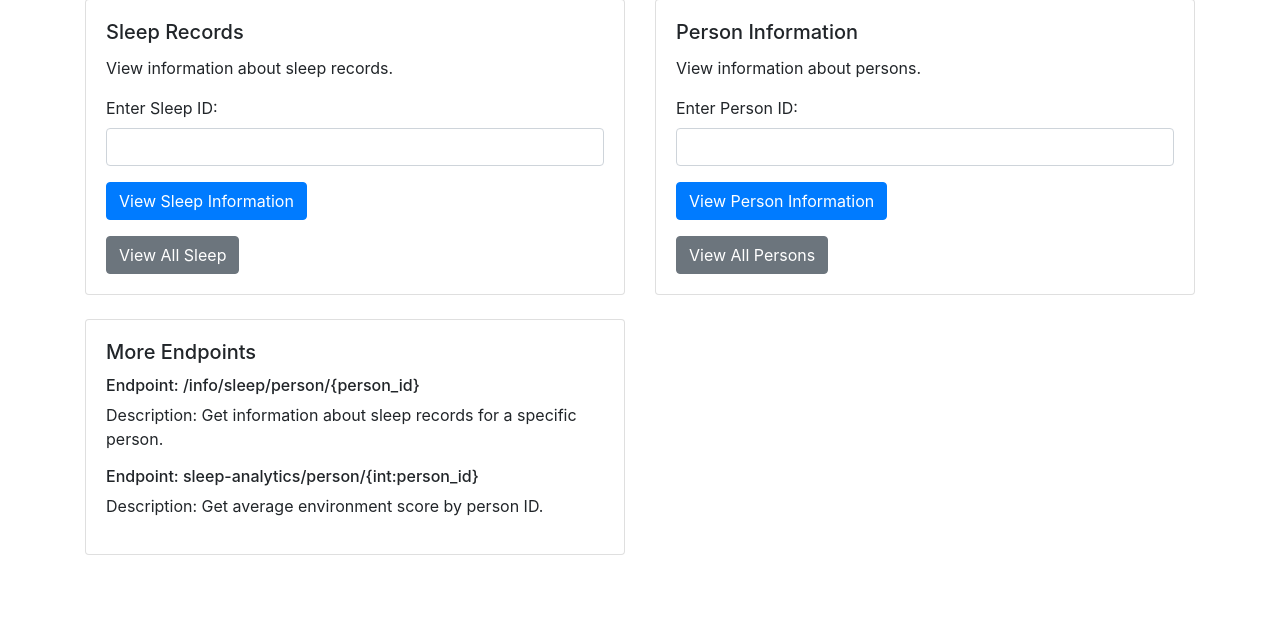
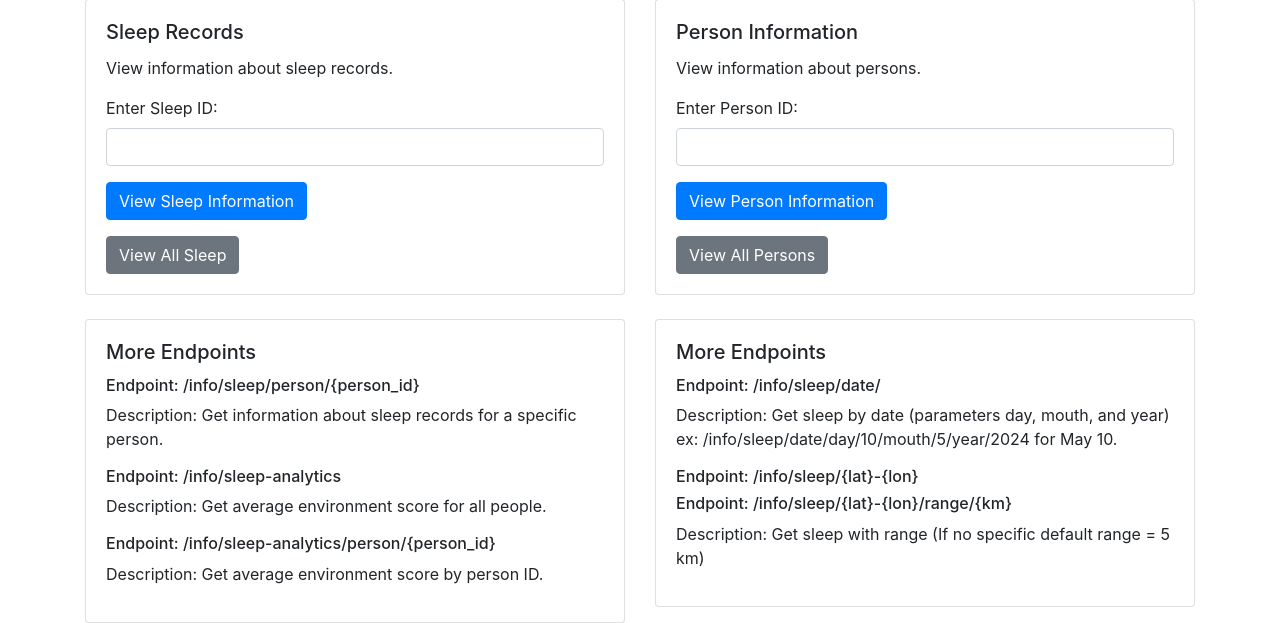
Before and after one commit to Nantawat6510545543/sleep-well, a Django app: page / in a window 1280 px wide. Shown: the part 237-860 px from the top of the page. Before the commit the page ends 792 px from the top, so only its background shows below. Run offline with Django 5.2, Linux system fonts and the light colour scheme; some libraries are stand-ins or nearby versions.

Commit message:
resolve Endpoint misspell

```diff
--- a/myapi/templates/myapi/index.html
+++ b/myapi/templates/myapi/index.html
@@ -10,7 +10,8 @@
           rel="stylesheet">
 </head>
 
-<body><div class="container mt-4">
+<body>
+<div class="container mt-4">
     <h1 class="text-center mb-4">Sleep and Environment Dashboard</h1>
     <div class="row">
         <div class="col-md-12">
@@ -34,16 +35,14 @@
                     <form action="/info/sleep/" method="GET">
                         <div class="form-group">
                             <label for="personIdInput">Enter Sleep ID:</label>
-                            <input type="text" class="form-control"
-                                   id="sleepIdInput" name="sleep_id">
+                            <input type="text" class="form-control" id="sleepIdInput"
+                                   name="sleep_id">
                         </div>
-                        <button type="submit" class="btn btn-primary">View
-                            Sleep Information
+                        <button type="submit" class="btn btn-primary">View Sleep Information
                         </button>
                     </form>
                     <p></p>
-                    <a href="/info/sleep/" class="btn btn-secondary">View All
-                        Sleep</a>
+                    <a href="/info/sleep/" class="btn btn-secondary">View All Sleep</a>
                 </div>
             </div>
         </div>
@@ -55,16 +54,14 @@
                     <form action="/info/person/" method="GET">
                         <div class="form-group">
                             <label for="personIdInput">Enter Person ID:</label>
-                            <input type="text" class="form-control"
-                                   id="personIdInput" name="person_id">
+                            <input type="text" class="form-control" id="personIdInput"
+                                   name="person_id">
                         </div>
-                        <button type="submit" class="btn btn-primary">View
-                            Person Information
+                        <button type="submit" class="btn btn-primary">View Person Information
                         </button>
                     </form>
                     <p></p>
-                    <a href="/info/person/" class="btn btn-secondary">View All
-                        Persons</a>
+                    <a href="/info/person/" class="btn btn-secondary">View All Persons</a>
                 </div>
             </div>
         </div>
@@ -77,11 +74,24 @@
                 <div class="card-body">
                     <h5 class="card-title">More Endpoints </h5>
                     <h6>Endpoint: /info/sleep/person/{person_id}</h6>
-                    <p>Description: Get information about sleep records for a
-                        specific person.</p>
-                    <h6>Endpoint: sleep-analytics/person/{int:person_id}</h6>
-                    <p>Description: Get average environment score by person
-                        ID.</p>
+                    <p>Description: Get information about sleep records for a specific person.</p>
+                    <h6>Endpoint: /info/sleep-analytics</h6>
+                    <p>Description: Get average environment score for all people.</p>
+                    <h6>Endpoint: /info/sleep-analytics/person/{person_id}</h6>
+                    <p>Description: Get average environment score by person ID.</p>
+                </div>
+            </div>
+        </div>
+        <div class="col-md-6">
+            <div class="card">
+                <div class="card-body">
+                    <h5 class="card-title">More Endpoints </h5>
+                    <h6>Endpoint: /info/sleep/date/</h6>
+                    <a>Description: Get sleep by date (parameters day, mouth, and year)</a>
+                    <p>ex: /info/sleep/date/day/10/mouth/5/year/2024 for May 10.</p>
+                    <h6>Endpoint: /info/sleep/{lat}-{lon}</h6>
+                    <h6>Endpoint: /info/sleep/{lat}-{lon}/range/{km}</h6>
+                    <p>Description: Get sleep with range (If no specific default range = 5 km)</p>
                 </div>
             </div>
         </div>
```
Also changed, not shown: README.md.
